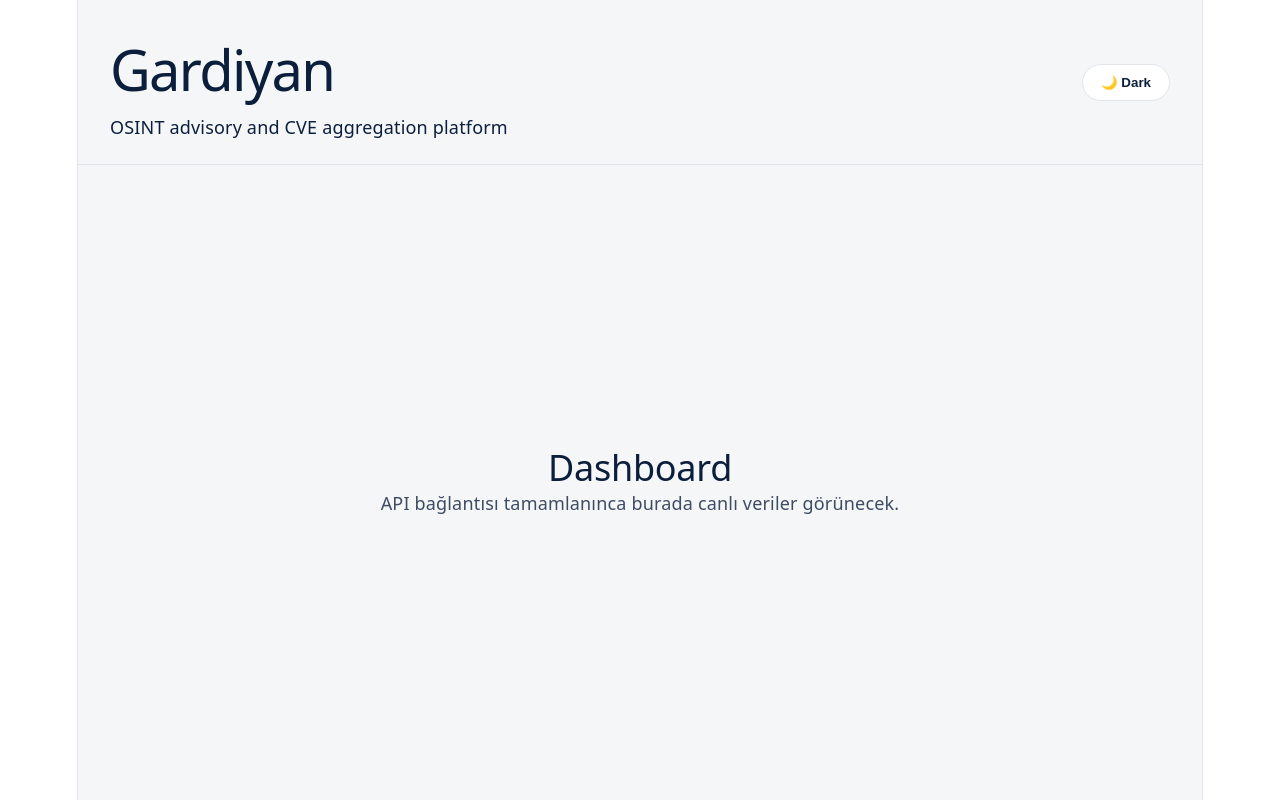
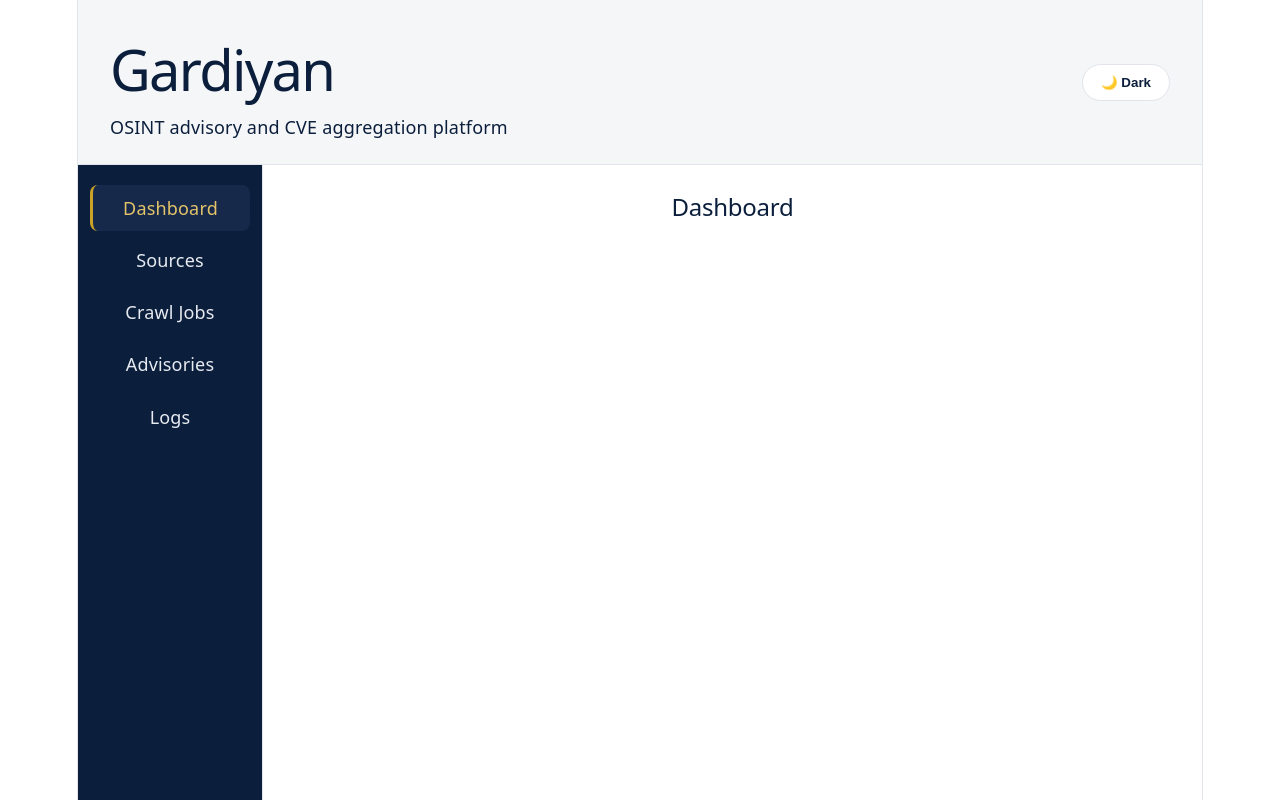
Before and after one commit to Ardnz-7/gardiyan-react, a React (Vite) app: page / in a window 1280 px wide. Built offline with nearby package versions, Linux system fonts and the light colour scheme.

Commit message:
feat: add React Router setup with layout and page routes

```diff
--- a/package.json
+++ b/package.json
@@ -11,7 +11,8 @@
   },
   "dependencies": {
     "react": "^19.2.8",
-    "react-dom": "^19.2.8"
+    "react-dom": "^19.2.8",
+    "react-router-dom": "^7.18.2"
   },
   "devDependencies": {
     "@eslint/js": "^10.0.1",
--- a/src/App.tsx
+++ b/src/App.tsx
@@ -1,24 +1,25 @@
-import ThemeToggle from './components/ThemeToggle'
+import { BrowserRouter, Routes, Route } from 'react-router-dom'
+import Layout from './components/Layout'
+import Dashboard from './pages/Dashboard'
+import Sources from './pages/Sources'
+import CrawlJobs from './pages/CrawlJobs'
+import Advisories from './pages/Advisories'
+import Logs from './pages/Logs'
 import './App.css'
 
 function App() {
   return (
-    <>
-      <header className="app-header">
-        <div className="brand">
-          <h1>Gardiyan</h1>
-          <p>OSINT advisory and CVE aggregation platform</p>
-        </div>
-        <ThemeToggle />
-      </header>
-
-      <section id="center">
-        <div>
-          <h2>Dashboard</h2>
-          <p>API bağlantısı tamamlanınca burada canlı veriler görünecek.</p>
-        </div>
-      </section>
-    </>
+    <BrowserRouter>
+      <Routes>
+        <Route path="/" element={<Layout />}>
+          <Route index element={<Dashboard />} />
+          <Route path="sources" element={<Sources />} />
+          <Route path="crawl-jobs" element={<CrawlJobs />} />
+          <Route path="advisories" element={<Advisories />} />
+          <Route path="logs" element={<Logs />} />
+        </Route>
+      </Routes>
+    </BrowserRouter>
   )
 }
 
--- /dev/null
+++ b/src/components/Layout.css
@@ -0,0 +1,28 @@
+.layout-shell {
+  min-height: 100vh;
+  display: flex;
+  flex-direction: column;
+  background: var(--bg-page);
+  color: var(--text-primary);
+}
+
+.layout-body {
+  display: flex;
+  flex: 1;
+}
+
+.layout-content {
+  flex: 1;
+  padding: 28px;
+  background: var(--bg-page);
+}
+
+.layout-content h2 {
+  margin: 0 0 16px;
+  color: var(--text-primary);
+}
+
+.layout-content p {
+  margin: 0;
+  color: var(--text-secondary);
+}
--- /dev/null
+++ b/src/components/Layout.tsx
@@ -0,0 +1,25 @@
+import { Outlet } from 'react-router-dom'
+import ThemeToggle from './ThemeToggle'
+import Sidebar from './Sidebar'
+import './Layout.css'
+
+export default function Layout() {
+  return (
+    <div className="layout-shell">
+      <header className="app-header">
+        <div className="brand">
+          <h1>Gardiyan</h1>
+          <p>OSINT advisory and CVE aggregation platform</p>
+        </div>
+        <ThemeToggle />
+      </header>
+
+      <div className="layout-body">
+        <Sidebar />
+        <main className="layout-content">
+          <Outlet />
+        </main>
+      </div>
+    </div>
+  )
+}
--- /dev/null
+++ b/src/pages/Advisories.tsx
@@ -0,0 +1,3 @@
+export default function Advisories() {
+  return <h2>Advisories</h2>
+}
--- /dev/null
+++ b/src/pages/CrawlJobs.tsx
@@ -0,0 +1,3 @@
+export default function CrawlJobs() {
+  return <h2>Crawl Jobs</h2>
+}
--- /dev/null
+++ b/src/pages/Dashboard.tsx
@@ -0,0 +1,3 @@
+export default function Dashboard() {
+  return <h2>Dashboard</h2>
+}
--- /dev/null
+++ b/src/pages/Logs.tsx
@@ -0,0 +1,3 @@
+export default function Logs() {
+  return <h2>Logs</h2>
+}
--- /dev/null
+++ b/src/pages/Sources.tsx
@@ -0,0 +1,3 @@
+export default function Sources() {
+  return <h2>Sources</h2>
+}
```
Also changed, not shown: 1 other file (tests, documents, lock files or other folders).
